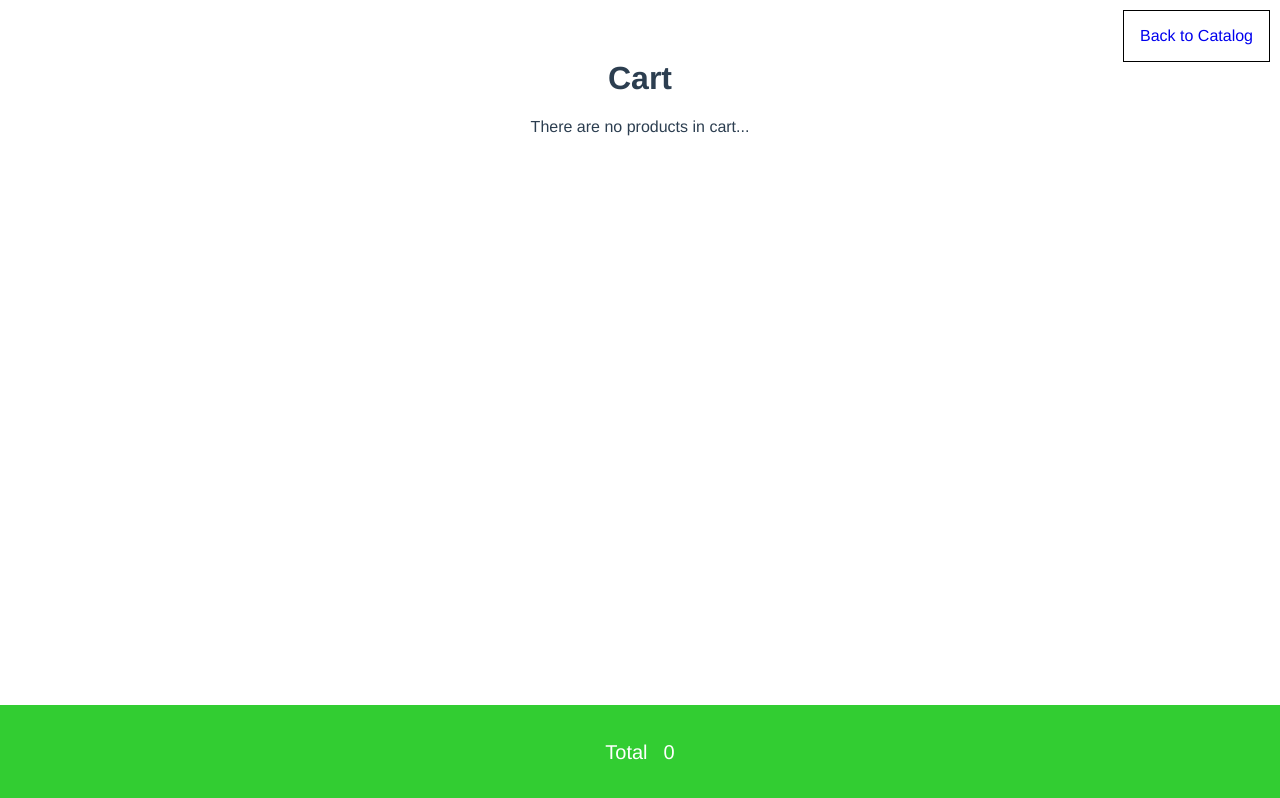
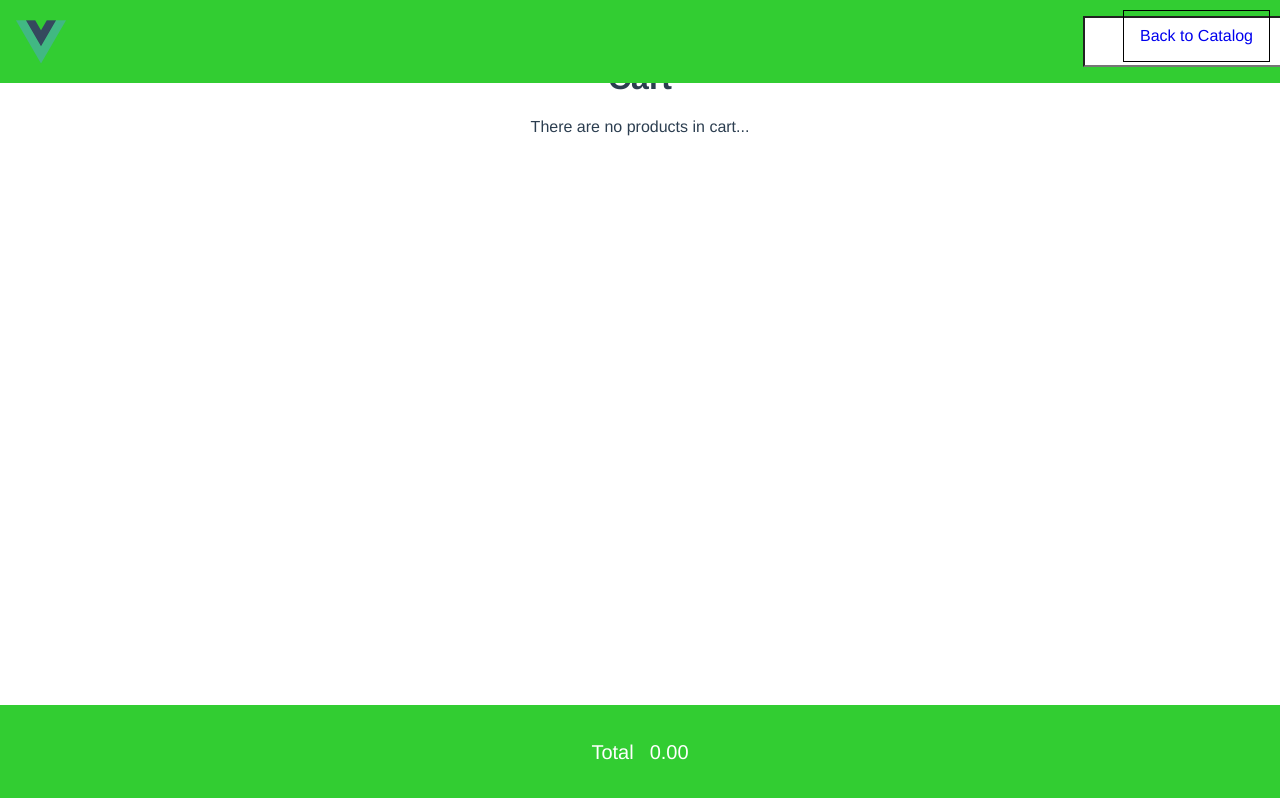
Before and after one commit to azamt18/online-shop, a Vue app: page /#/cart in a window 1280 px wide. Built offline with nearby package versions, Linux system fonts and the light colour scheme.

Commit message:
Apply Vue filters and search from main page(starting, to be continued)

```diff
--- a/db.json
+++ b/db.json
@@ -3,7 +3,7 @@
     {
       "image": "book_1.jpg",
       "name": "Book 1",
-      "price": 1000,
+      "price": 31000.12312312,
       "article": "B1",
       "available": true,
       "category": "Computer & Technology"
@@ -11,7 +11,7 @@
     {
       "image": "book_2.jpg",
       "name": "Book 2",
-      "price": 500,
+      "price": 2500.12312312,
       "article": "B2",
       "available": true,
       "category": "Computer & Technology"
@@ -19,7 +19,7 @@
     {
       "image": "book_3.jpg",
       "name": "Book 3",
-      "price": 300,
+      "price": 5300.12312312,
       "article": "B3",
       "available": false,
       "category": "Business"
@@ -27,7 +27,7 @@
     {
       "image": "book_4.jpg",
       "name": "Book 4",
-      "price": 800,
+      "price": 4800.12312312,
       "article": "B4",
       "available": true,
       "category": "Business"
@@ -35,7 +35,7 @@
     {
       "image": "book_2.jpg",
       "name": "Book 5",
-      "price": 600,
+      "price": 3600.12312312,
       "article": "B5",
       "available": false,
       "category": "Computer & Technology"
@@ -43,7 +43,7 @@
     {
       "image": "book_3.jpg",
       "name": "Book 6",
-      "price": 100,
+      "price": 7100.12312312,
       "article": "B6",
       "available": true,
       "category": "Business"
--- a/src/assets/styles/variables.scss
+++ b/src/assets/styles/variables.scss
@@ -1,3 +1,4 @@
 $padding: 8px;
 $margin: 8px;
-$radius: 4px;;
+$radius: 4px;
+$green-bg: limegreen;
--- a/src/components/cart/v-cart-item.vue
+++ b/src/components/cart/v-cart-item.vue
@@ -2,14 +2,14 @@
   <div class="v-cart-item">
     <img class="v-cart-item__image" :src="require('../../assets/images/' + cart_item_data.image)" alt="">
     <div class="cart-item__info">
-            <p>{{cart_item_data.name}}</p>
-            <p>{{cart_item_data.price}}</p>
-            <p>{{cart_item_data.article}}</p>
+      <p>{{ cart_item_data.name }}</p>
+      <p>{{ cart_item_data.price | toFix | toFormattedPrice }}</p>
+      <p>{{ cart_item_data.article }}</p>
     </div>
     <div class="cart-item__quantity">
       <p>Qty:</p>
       <span class="quantity_btn" @click="decrementCartItem">-</span>
-            {{cart_item_data.quantity}}
+      {{ cart_item_data.quantity }}
       <span class="quantity_btn" @click="incrementCartItem">+</span>
     </div>
     <button @click="deleteFromCartButton">Delete</button>
@@ -17,6 +17,8 @@
 </template>
 
 <script>
+import toFix from '../../filters/toFix'
+import toFormattedPrice from "@/filters/priceFormat";
 export default {
   name: "v-cart-item",
   props: {
@@ -29,6 +31,10 @@
   },
   data() {
     return {}
+  },
+  filters: {
+    toFix,
+    toFormattedPrice
   },
   computed: {},
   methods: {
@@ -54,6 +60,7 @@
   box-shadow: 0 0 8px 0 #e0e0e0;
   padding: $padding*2;
   margin-bottom: $margin*2;
+
   &__image {
     max-width: 50px;
   }
--- a/src/components/cart/v-cart.vue
+++ b/src/components/cart/v-cart.vue
@@ -15,7 +15,7 @@
     />
     <div class="v-cart__total">
       <p class="total__name">Total</p>
-            <p>{{cartTotalCost}}</p>
+      <p>{{ cartTotalCost | toFix | toFormattedPrice }}</p>
     </div>
   </div>
 </template>
@@ -23,6 +23,8 @@
 <script>
 import vCartItem from "./v-cart-item";
 import {mapActions} from 'vuex'
+import toFix from "@/filters/toFix";
+import toFormattedPrice from "@/filters/priceFormat";
 
 export default {
   name: "v-cart",
@@ -38,10 +40,14 @@
   data() {
     return {}
   },
+  filters: {
+    toFix,
+    toFormattedPrice
+  },
   computed: {
     cartTotalCost() {
       let result = [];
-                if (this.cart_data.length){
+      if (this.cart_data.length) {
         for (let item of this.cart_data) {
           result.push(item.price * item.quantity);
         }
@@ -76,6 +82,7 @@
 <style lang="scss">
 .v-cart {
   margin-bottom: 100px;
+
   &__total {
     position: fixed;
     bottom: 0;
@@ -88,6 +95,7 @@
     color: #ffffff;
     font-size: 20px;
   }
+
   .total__name {
     margin-right: $margin * 2;
   }
--- a/src/components/catalog/v-catalog-item.vue
+++ b/src/components/catalog/v-catalog-item.vue
@@ -11,14 +11,14 @@
       <img class="v-catalog-item__image" :src=" require('../../assets/images/' + product_data.image) " alt="img">
       <div>
         <p class="v-catalog-item__name">{{ product_data.name }}</p>
-        <p class="v-catalog-item__price">Price: {{ product_data.price }}</p>
+        <p class="v-catalog-item__price">Price: {{ product_data.price | toFix | toFormattedPrice }}</p>
         <p class="v-catalog-item__price">Price: {{ product_data.category }}</p>
       </div>
     </v-popup>
 
     <img class="v-catalog-item__image" :src=" require('../../assets/images/' + product_data.image) " alt="img">
     <p class="v-catalog-item__name">{{ product_data.name }}</p>
-    <p class="v-catalog-item__price">Price: {{ product_data.price }}</p>
+    <p class="v-catalog-item__price">Price: {{ product_data.price | toFix | toFormattedPrice }}</p>
     <button
       class="v-catalog-item__show_info"
       @click="showPopupInfo"
@@ -31,6 +31,8 @@
 
 <script>
 import vPopup from '../popup/v-popup'
+import toFix from '../../filters/toFix.js'
+import toFormattedPrice from "@/filters/priceFormat";
 
 export default {
   name: "v-catalog-item",
@@ -49,6 +51,10 @@ export default {
     return {
       isInfoPopupVisible: false
     }
+  },
+  filters: {
+    toFix,
+    toFormattedPrice
   },
   computed: {},
   methods: {
--- /dev/null
+++ b/src/components/layout/v-header.vue
@@ -0,0 +1,39 @@
+<template>
+  <div class="v-header">
+    <img src="../../assets/logo.png" alt="">
+    <input
+        type="text"
+        class="search-field"
+    >
+  </div>
+</template>
+
+<script>
+export default {
+  name: "v-header"
+}
+</script>
+
+<style lang="scss">
+.v-header {
+  display: flex;
+  justify-content: space-between;
+  align-items: center;
+  background: $green-bg;
+  padding: 16px;
+  position: fixed;
+  width: 100%;
+  top: 0;
+  left: 0;
+
+  img {
+    width: 50px;
+  }
+
+  .search-field {
+    padding: 16px;
+    color: #000000;
+    background: #ffffff;
+  }
+}
+</style>
--- /dev/null
+++ b/src/components/main-page/v-main-page.vue
@@ -0,0 +1,15 @@
+<template>
+  <div class="v-main-page">
+    <h1>Online shop</h1>
+  </div>
+</template>
+
+<script>
+export default {
+  name: "main-page"
+}
+</script>
+
+<style scoped>
+
+</style>
--- a/src/components/v-main-wrapper.vue
+++ b/src/components/v-main-wrapper.vue
@@ -1,5 +1,6 @@
 <template>
   <div class="v-main-wrapper">
+    <v-header />
     <keep-alive>
       <router-view></router-view>
     </keep-alive>
@@ -7,9 +8,12 @@
 </template>
 
 <script>
+import vHeader from '../components/layout/v-header'
+
 export default {
   name: 'v-main-wrapper',
   components: {
+    vHeader
   },
   data() {
     return {
@@ -19,13 +23,13 @@
   computed: {},
   methods: {},
   watch: {},
-        mounted() {}
+  mounted() {
+  }
 }
 </script>
 
 <style scoped>
 .v-main-wrapper {
-        max-width: 900px;
   margin: 0 auto;
 }
 </style>
--- /dev/null
+++ b/src/filters/priceFormat.js
@@ -0,0 +1,5 @@
+export default function toFormattedPrice(value) {
+    let parts  = value.toString().split('.');
+    parts[0] = new Intl.NumberFormat('ru-RU').format(parts[0]);
+    return parts.join('.');
+}
--- /dev/null
+++ b/src/filters/toFix.js
@@ -0,0 +1,4 @@
+export default function toFix(value) {
+    value = parseFloat(value);
+    return value.toFixed(2);
+}
--- a/src/router/router.js
+++ b/src/router/router.js
@@ -3,6 +3,7 @@ import Router from 'vue-router'
 
 Vue.use(Router);
 
+import vMainPage from '../components/main-page/v-main-page'
 import vCatalog from '../components/catalog/v-catalog'
 import vCart from '../components/cart/v-cart'
 
@@ -10,6 +11,11 @@ let router = new Router({
     routes: [
         {
             path: '/',
+            name: 'main',
+            component: vMainPage
+        },
+        {
+            path: '/catalog',
             name: 'catalog',
             component: vCatalog
         },
```
Lines whose indentation alone changed are shown as unchanged.
